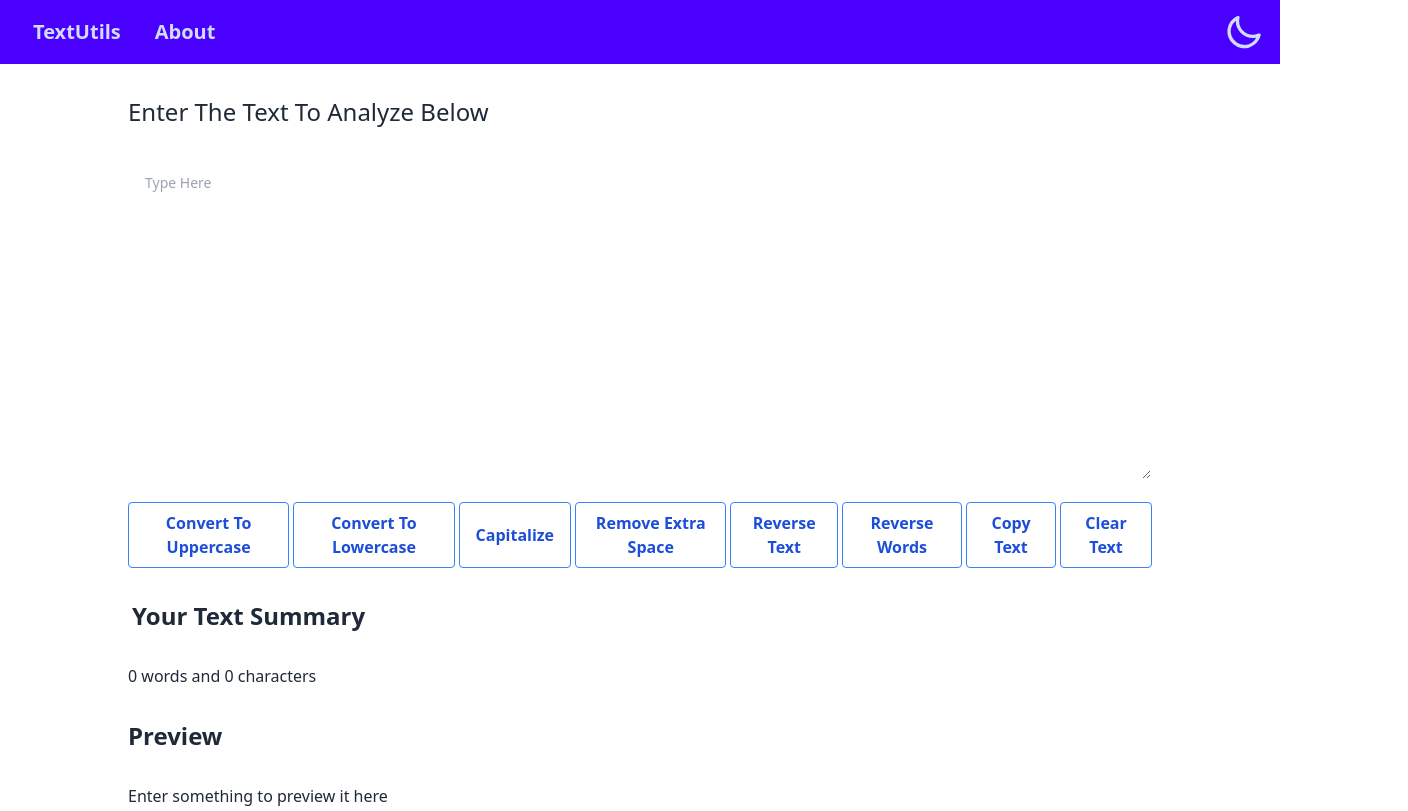
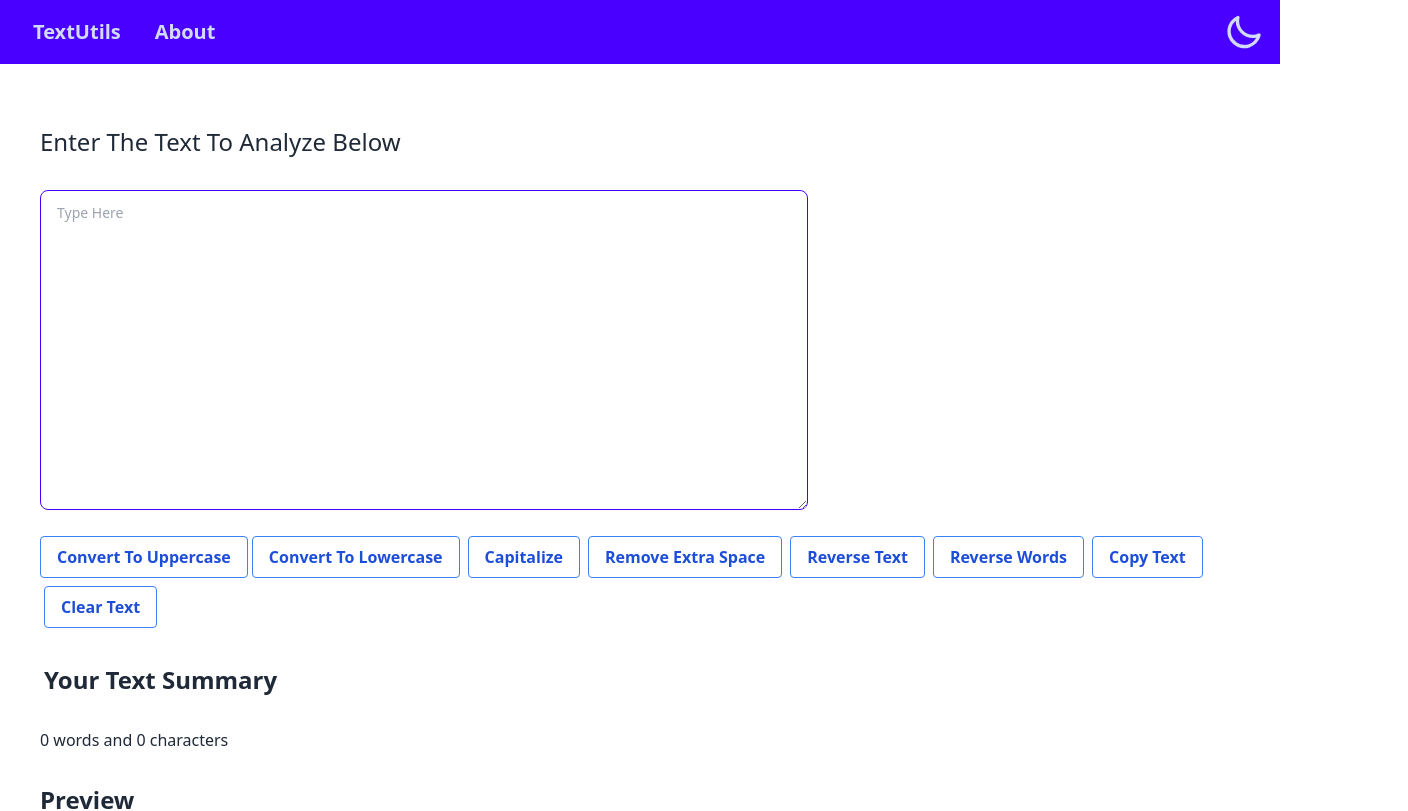
Before and after one commit to MishanPoudel/FollowedTutorialProject-, a React (Create React App) app in the folder textutils/: page / in a window 1280 px wide. Shown: the top 811 px of the page, 1408 px wide, since content can reach past the window. Built offline with nearby package versions, Linux system fonts and the light colour scheme.

Commit message:
Project complete: Ready for deployment! 🚀

```diff
--- a/textutils/public/index.html
+++ b/textutils/public/index.html
@@ -7,7 +7,7 @@
     <meta name="theme-color" content="#000000" />
     <meta
       name="description"
-      content="TextUtils is a utility which can be used to manipulate your text in the way you want."
+      content="TextUtils is a word counter and a character counting utility which can be used to manipulate your text in the way you want. You can remove extra spaces, copy the manipulated text as well as convert your text from uppercase to lowercase and lowercase to uppercase>"
     />
     <link rel="apple-touch-icon" href="%PUBLIC_URL%/apple-touch-icon.png" />
     <link rel="manifest" href="%PUBLIC_URL%/manifest.json" />
--- a/textutils/src/App.js
+++ b/textutils/src/App.js
@@ -22,11 +22,11 @@ function App() {
   const handleToggle = (e) => {
     if (e.target.checked) {
       setTheme("dark");
-      document.title = "TextUtils - Dark";
+      // document.title = "TextUtils - Dark";
       showAlert("Dark mode has been enabled.", "Success");
     } else {
       showAlert("Light mode has been enabled.", "Success");
-      document.title = "TextUtils - Light";
+      // document.title = "TextUtils - Light";
       setTheme("light");
     }
   };
--- a/textutils/src/components/Alert.js
+++ b/textutils/src/components/Alert.js
@@ -8,6 +8,7 @@ export default function Alert(props) {
 
   return (
     <>
+      <div style={{ height: "30px" }}>
         {props.alert && (
           <div
             class="flex items-center p-4 mb-4 text-sm text-green-800 rounded-lg bg-green-200"
@@ -29,6 +30,7 @@ export default function Alert(props) {
             </div>
           </div>
         )}
+      </div>
     </>
   );
 }
--- a/textutils/src/components/Navbar.js
+++ b/textutils/src/components/Navbar.js
@@ -5,10 +5,14 @@ import { Link } from "react-router-dom";
 export default function Navbar(props) {
   return (
     <>
-      <div className="navbar bg-primary text-primary-content px-4">
+      <div className="navbar bg-primary text-primary-content px-4 max-w-full">
         <div className="flex-1">
-          <Link className="btn btn-ghost text-xl" to="/">{props.title}</Link>
-          <Link className="btn btn-ghost text-xl" to="/about">About</Link>
+          <Link className="btn btn-ghost text-xl" to="/">
+            {props.title}
+          </Link>
+          <Link className="btn btn-ghost text-xl" to="/about">
+            About
+          </Link>
         </div>
         <div className="flex-none ">
           <label className="swap swap-rotate">
--- a/textutils/src/components/TextForm.js
+++ b/textutils/src/components/TextForm.js
@@ -22,9 +22,7 @@ export default function TextForm(props) {
     props.showAlert("Capitalized the Sentence!", "Success");
   };
   const handleCopy = () => {
-    var text = document.getElementById("mybox");
-    text.select();
-    navigator.clipboard.writeText(text.value);
+    navigator.clipboard.writeText(text);
     props.showAlert("Copied to Clipboard!", "Success");
   };
   const handleRevT = () => {
@@ -49,79 +47,88 @@ export default function TextForm(props) {
     setText(event.target.value);
   };
   const [text, setText] = useState("");
-  const wordChecker = (word) => {
-    const wordCount = word
-      .split(/\s+/)
-      .filter((item) => item.length > 0).length;
-    return `${wordCount} words and ${word.length} characters`;
-  };
 
   return (
     <>
-      <p className="text-2xl font-lighter m-8 mx-32">{props.heading}</p>
+      <p className="text-2xl font-lighter m-8 mx-10">{props.heading}</p>
       <textarea
-        className="textarea mx-32 w-[80%] h-[40vh]"
+        className="textarea mx-10 w-[60%] h-[40vh] border-solid border-1 border-primary"
         placeholder="Type Here"
         onChange={handleOnChange}
         value={text}
         id="mybox"
       ></textarea>
-      <div className="mx-32 my-4 flex">
+      <div className="mx-10 my-4 w-md">
         <button
+          disabled={text.length === 0}
           className="bg-transparent hover:bg-blue-500 text-blue-700 font-semibold hover:text-white py-2 px-4 border border-blue-500 hover:border-transparent rounded"
           onClick={handleUpClick}
         >
           Convert To Uppercase
         </button>
         <button
-          className="bg-transparent hover:bg-blue-500 text-blue-700 font-semibold hover:text-white py-2 px-4 border border-blue-500 hover:border-transparent rounded ml-1"
+          disabled={text.length === 0}
+          className="bg-transparent hover:bg-blue-500 text-blue-700 font-semibold hover:text-white py-2 px-4 border border-blue-500 hover:border-transparent rounded m-1"
           onClick={handleLoClick}
         >
           Convert To Lowercase
         </button>
         <button
-          className="bg-transparent hover:bg-blue-500 text-blue-700 font-semibold hover:text-white py-2 px-4 border border-blue-500 hover:border-transparent rounded ml-1"
+          disabled={text.length === 0}
+          className="bg-transparent hover:bg-blue-500 text-blue-700 font-semibold hover:text-white py-2 px-4 border border-blue-500 hover:border-transparent rounded m-1"
           onClick={handleCapital}
         >
           Capitalize
         </button>
         <button
-          className="bg-transparent hover:bg-blue-500 text-blue-700 font-semibold hover:text-white py-2 px-4 border border-blue-500 hover:border-transparent rounded ml-1"
+          disabled={text.length === 0}
+          className="bg-transparent hover:bg-blue-500 text-blue-700 font-semibold hover:text-white py-2 px-4 border border-blue-500 hover:border-transparent rounded m-1"
           onClick={handleExtraSpaces}
         >
           Remove Extra Space
         </button>
         <button
-          className="bg-transparent hover:bg-blue-500 text-blue-700 font-semibold hover:text-white py-2 px-4 border border-blue-500 hover:border-transparent rounded ml-1"
+          disabled={text.length === 0}
+          className="bg-transparent hover:bg-blue-500 text-blue-700 font-semibold hover:text-white py-2 px-4 border border-blue-500 hover:border-transparent rounded m-1"
           onClick={handleRevT}
         >
           Reverse Text
         </button>
         <button
-          className="bg-transparent hover:bg-blue-500 text-blue-700 font-semibold hover:text-white py-2 px-4 border border-blue-500 hover:border-transparent rounded ml-1"
+          disabled={text.length === 0}
+          className="bg-transparent hover:bg-blue-500 text-blue-700 font-semibold hover:text-white py-2 px-4 border border-blue-500 hover:border-transparent rounded m-1"
           onClick={handleRevW}
         >
           Reverse Words
         </button>
         <button
-          className="bg-transparent hover:bg-blue-500 text-blue-700 font-semibold hover:text-white py-2 px-4 border border-blue-500 hover:border-transparent rounded ml-1"
+          disabled={text.length === 0}
+          className="bg-transparent hover:bg-blue-500 text-blue-700 font-semibold hover:text-white py-2 px-4 border border-blue-500 hover:border-transparent rounded m-1"
           onClick={handleCopy}
         >
           Copy Text
         </button>
         <button
-          className="bg-transparent hover:bg-blue-500 text-blue-700 font-semibold hover:text-white py-2 px-4 border border-blue-500 hover:border-transparent rounded ml-1"
+          disabled={text.length === 0}
+          className="bg-transparent hover:bg-blue-500 text-blue-700 font-semibold hover:text-white py-2 px-4 border border-blue-500 hover:border-transparent rounded m-1"
           onClick={handleClearClick}
         >
           Clear Text
         </button>
       </div>
-      <div className="container mx-32">
+      <div className="container mx-10">
         <p className="text-2xl font-bold my-8 mx-1">Your Text Summary</p>
-        <p>{wordChecker(text)}</p>
+        <p>
+          {
+            text.split(/\s+/).filter((element) => {
+              return element.length !== 0;
+            }).length
+          }{" "}
+          words and {text.length} characters
+        </p>
         {/* <p>{0.008 * text.split(" ").length} minutes to read allat</p> */}
         <p className="text-2xl font-bold my-8">Preview</p>
-        <p>{text.length > 0 ? text : "Enter something to preview it here"}</p>
+        <p>{text.length > 0 ? text : "Nothing To Preview"}</p>
       </div>
     </>
   );
```
Lines whose indentation alone changed are shown as unchanged.
